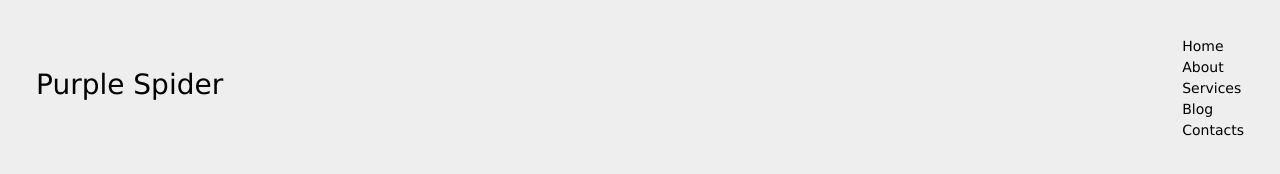
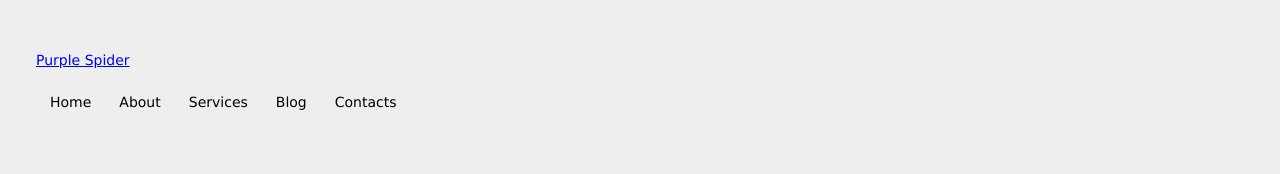
Before and after one commit to ChavdarSpasov/test-dropdown-menu, a plain HTML site: page index.html in a window 1280 px wide. Drawn offline with Linux system fonts and the light colour scheme.

Commit message:
change navigation css

```diff
--- a/index.html
+++ b/index.html
@@ -15,11 +15,18 @@
 
         <nav class="main navigation">
             <ul>
-                <li>Home</li>
-                <li>About</li>
-                <li>Services</li>
-                <li>Blog</li>
-                <li>Contacts</li>
+                <li><a href="#">Home</a></li>
+                <li><a href="#">About</a></li>
+                <li>
+                    <a href="#">Services</a>
+                    <ul>
+                        <li><a href="#">Design</a></li>
+                        <li><a href="#">Development</a></li>
+                        <li><a href="#">SEO</a></li>
+                    </ul>
+                </li>
+                <li><a href="#">Blog</a></li>
+                <li><a href="#">Contacts</a></li>
             </ul>
         </nav>
     </div>
--- a/navigation.css
+++ b/navigation.css
@@ -3,6 +3,7 @@ main{
 }
 
 .main ul{
+    display: flex;
     margin: 0;
     padding: 0;
 }
@@ -10,19 +11,16 @@ main{
 .main li {
     list-style: none;
     display: block;
+    position: relative;
 }
 
-.site-header{
-    display: flex;
-    justify-content: space-between;
+.main li a {
+    display: block;
+    padding: 0.5rem 1rem;
+    text-decoration: none;
+    color: black;
 }
 
-.site-title{
-    font-size: 2rem;
+.main ul ul {
+    display: none;
 }
-
-.site-title a{
-    display: block;
-    color: black;
-    text-decoration: none;
-}
```
